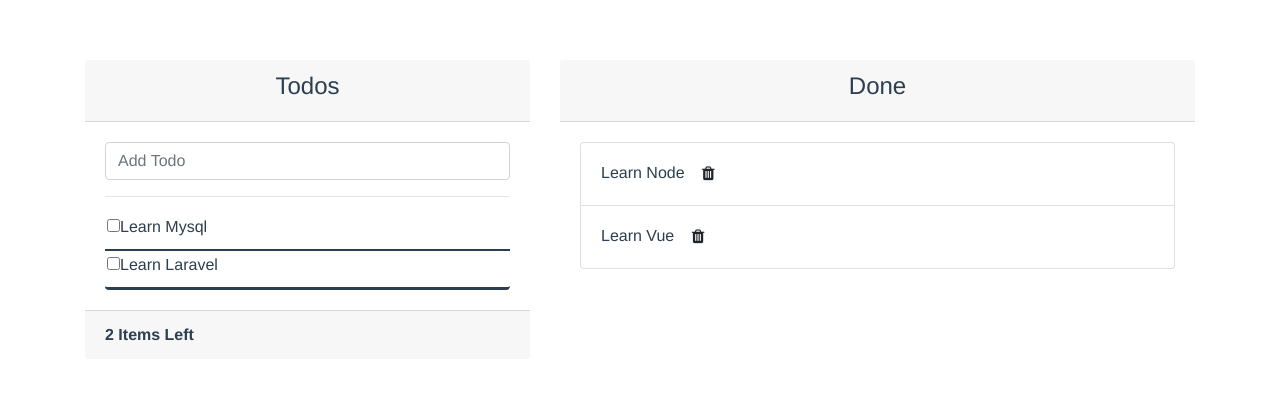
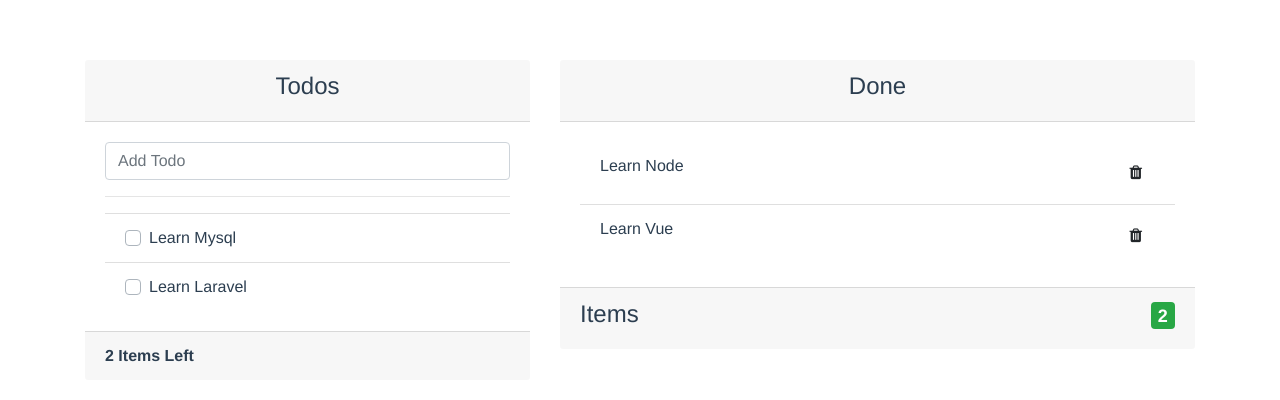
Before and after one commit to Gerbi/App-Vote, a Vue app in the folder Todo-App/: page / in a window 1280 px wide. Shown: the top 400 px of the page. Built offline with nearby package versions, Linux system fonts and the light colour scheme.

Commit message:
Global EventBus

```diff
--- a/Todo-App/src/App.vue
+++ b/Todo-App/src/App.vue
@@ -7,9 +7,9 @@
           <h4 align="center">Todos</h4>
         </div>
         <div class="card-body">
-          <AddTodo @add-todo="addTodo"/>
+          <AddTodo/>
           <hr>
-          <TodoListView :todos="unFinishedTodos" @completed-todo="completedTodo"/>
+          <TodoListView :todos="unFinishedTodos"/>
 
         </div>
         <div class="card-footer">
@@ -23,7 +23,25 @@
 
     </div>
     <div class="col-md-7 col-sm-6">
-        <FinishedTodo :todos="finishedTodos" @delete-todo="deleteTodo"/>
+      <div class="card" style="border:none">
+        <div class="card-header">
+          <h4 align="center">Done</h4>
+
+        </div>
+      <FinishedTodo :todos="finishedTodos"/>
+      <div class="card-footer">
+        <div class="row">
+                    <div class="col-auto mr-auto">
+                       <h4>Items</h4>
+                    </div>
+                    <div class="col-auto">
+                    <h4><span class="badge badge-success">{{finishedTodos.length}}</span></h4>
+                    </div>
+
+                </div>
+      </div>
+      </div>
+
 
     </div>
   </div>
@@ -37,6 +55,7 @@ import TodoListView from './components/TodoListView.vue';
 import AddTodo from './components/AddTodo.vue';
 import FinishedTodo from './components/FinishedTodo.vue';
 import {todos} from './seed.js'
+import EventBus from './EventBus.js';
 export default {
   name: 'app',
   data(){
@@ -49,6 +68,11 @@ export default {
     TodoListView,
     AddTodo,
     FinishedTodo
+  },
+  created (){
+    EventBus.$on('add-todo', event =>this.addTodo(event));
+    EventBus.$on('completed-todo', event =>this.completedTodo(event));
+    EventBus.$on('delete-todo', event =>this.deleteTodo(event));
   },
   methods:{
     addTodo(event){
--- /dev/null
+++ b/Todo-App/src/EventBus.js
@@ -0,0 +1,4 @@
+import Vue from 'vue';
+const EventBus = new Vue();
+
+export default EventBus;
--- a/Todo-App/src/components/AddTodo.vue
+++ b/Todo-App/src/components/AddTodo.vue
@@ -2,6 +2,7 @@
     <input type="text" class="form-control" placeholder="Add Todo" v-model="title" @keyup.enter="saveTodo(title)"/>
 </template>
 <script>
+import EventBus from '../EventBus.js'
 export default {
     name: 'AddTodo',
     data(){
@@ -11,7 +12,7 @@ export default {
     },
     methods:{
         saveTodo(title){
-            this.$emit('add-todo',{title, id: Date.now().toString(), completed:false})
+            EventBus.$emit('add-todo',{title, id: Date.now().toString(), completed:false})
 
         }
     }
--- a/Todo-App/src/components/FinishedTodo.vue
+++ b/Todo-App/src/components/FinishedTodo.vue
@@ -1,32 +1,42 @@
 <template>
-    <div class="card" style="border:none">
-        <div class="card-header">
-          <h4 align="center">Done</h4>
-          </div>
+
+
         <div class="card-body">
-            <ul class="nav flex-column">
-                <li class="list-group-item" v-for="todo in todos" :key="todo.id">{{todo.title}}
-                <button class="btn" @click="removeTodo(todo.id)">
-            <i class="fa fa-trash"></i>
+            <ul class="list-group list-group-flush">
+                <li class="list-group-item" v-for="todo in todos" :key="todo.id">
+
+                <div class="row">
+                    <div class="col-auto mr-auto">
+                        {{todo.title}}
+                    </div>
+                    <div class="col-auto">
+                    <button class="btn" @click="removeTodo(todo.id)">
+            <i class="fa fa-trash "></i>
             </button>
+                    </div>
+
+                </div>
+
             </li>
             </ul>
 
         </div>
-      </div>
+
 </template>
 <script>
+import EventBus from '../EventBus.js'
     export default {
         name: 'FinishedTodo',
         props:{
             todos:{
                 type: Array,
+                required:true
 
             }
         },
         methods:{
             removeTodo(todoId){
-                this.$emit('delete-todo', {id: todoId})
+                EventBus.$emit('delete-todo', {id: todoId})
             }
         }
     }
--- a/Todo-App/src/components/TodoListView.vue
+++ b/Todo-App/src/components/TodoListView.vue
@@ -1,16 +1,17 @@
 <template>
-    <ul class="nav flex-column" style="border:none">
-            <li class="list-group-item" v-for="todo in todos" :key="todo.id"
-            style="border:none; border-bottom:solid; padding:2px; ">
-              <div class="checkbox">
-                  <label>
-                <input type="checkbox" class="checkbox-custom"@click="finishedTodo(todo.id)"/>{{todo.title}}</label>
+    <ul class="list-group list-group-flush">
+            <li class="list-group-item" v-for="todo in todos" :key="todo.id">
+              <div class="custom-control custom-checkbox">
+                  <label class="custom-control-label">
+                <input type="checkbox" class="custom-control-input" @click="finishedTodo(todo.id)"/>{{todo.title}}</label>
               </div>
+
             </li>
 
           </ul>
 </template>
 <script>
+import EventBus from '../EventBus.js'
 export default {
     name: 'TodoListView',
     props:{
@@ -21,7 +22,7 @@ export default {
     },
     methods:{
         finishedTodo(todoId){
-            this.$emit('completed-todo',{id: todoId})
+            EventBus.$emit('completed-todo',{id: todoId})
         }
     }
 }
```
